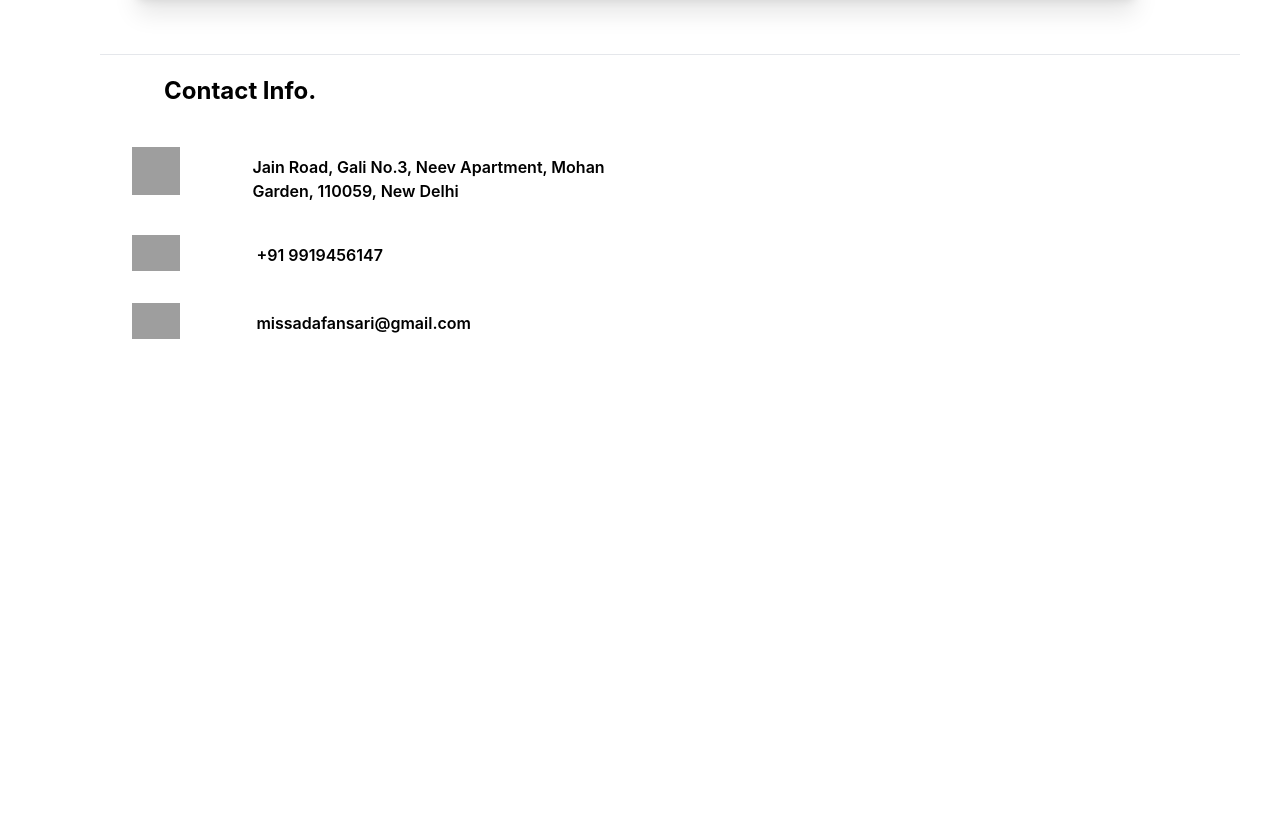
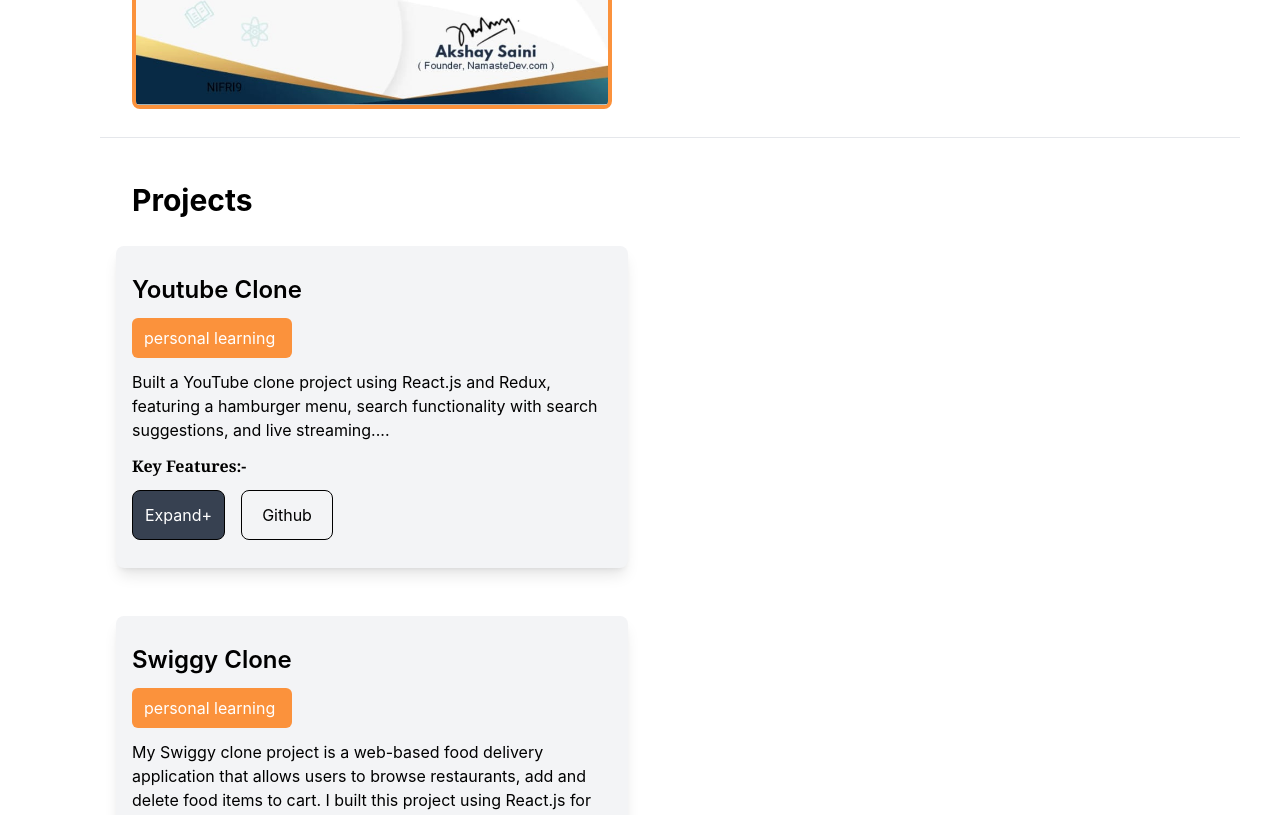
Before and after one commit to sadaf-991/my-portfolio, a React (Create React App) app: page / in a window 1280 px wide. Shown: the part 2565-3380 px from the top of the page. Before the commit the page ends 2936 px from the top, so only its background shows below. Built offline with nearby package versions, Linux system fonts and the light colour scheme; grey boxes are pictures that could not be loaded.

Commit message:
added projects

```diff
--- a/src/Components/Biography.js
+++ b/src/Components/Biography.js
@@ -144,7 +144,7 @@ Creating custom reusable components using CSS-in-JS and styled-components for sc
 
 </div>
 </div>
- <hr className='ml-[2rem]'/>
+
  </div>
  </div>
   );
--- a/src/Components/Home.js
+++ b/src/Components/Home.js
@@ -1,8 +1,5 @@
 import React from 'react'
 import myImage from '../my-image/myImage.jpeg'
-import Resume from './Resume'
-
-
 
 
 
@@ -25,11 +22,9 @@ const Home = () => {
       <p className=''>UI/UX Designer</p>
       </div>
       <div className='md:py-0'>
-      <p className='md:w-2/3 w-3/3 font-normal md:font-semibold'
+      <p className='md:w-2/3 w-full font-normal md:font-semibold'
       >I am passionate React.js developer building dynamic, user-centric web applications. My expertise lies in crafting responsive UIs, managing state efficiently using React Hooks and Redux, and implementing RESTful APIs to deliver seamless user experiences. I thrive in collaborative environments and continuously seek to enhance my skills to develop innovative solutions.
        </p>
-
-
 
        </div>
        </div>
--- a/src/Components/MyWork.js
+++ b/src/Components/MyWork.js
@@ -1,11 +1,93 @@
-import React from 'react'
+import React, { useState } from 'react'
+import certificate from '../my-image/certificate.jpeg'
+import  projectDetails  from '../utils/projectsData';
 
 const MyWork = () => {
+
+
+  const [expandedCards, setExpandedCards] = useState({});
+
+  const handleExpand = (cardId) => {
+    setExpandedCards((prev) => ({
+      ...prev,
+      [cardId]: !prev[cardId], // Toggle the specific card's expand state
+    }));
+  };
+
+
   return (
     <div>
+      <hr className='ml-[3rem] mx-5 my-5 md:ml-[5rem]'/>
 
+     <div className='my-5'>
+     <h1 className='md:ml-[7rem] ml-[5rem] font-bold md:font-bold text-3xl py-4'>Certification</h1>
+        <img alt="certificate"
+       className='ml-[5rem] md:ml-[7rem] mt-3 rounded-lg border border-x-4 border-y-4 border-orange-400 md:w-[30rem]'
+       src={certificate} />
+     </div>
+
+     <hr className='ml-[3rem] mx-5 my-7 md:ml-[5rem]'/>
+     <h1 className='md:ml-[7rem] ml-[5rem] font-semibold md:font-bold text-3xl py-4'>Projects</h1>
+     <div className='flex flex-wrap justify-between gap-6 mx-auto max-w-screen-xl'>
+     {projectDetails.map((project) => {
+
+      const isExpanded = expandedCards[project.id] || false; // Check if the card is expanded
+
+      return (
+
+       <div key={project.id} className='group md:ml-[6rem] md:mr-5 md:w-[32rem] w-auto  ml-[4rem] my-3 md:shadow-lg hover:border md:hover:border-black md:hover:bg-orange-300 hover:bg-gray-100 hover:rounded-lg hover:shadow-xl md:bg-gray-100 md:rounded-lg py-4 px-4'>
+        <h1 className='font-semibold text-2xl my-3'>{project.title}</h1>
+        <p className='group-hover:bg-black group-hover:text-orange-400 my-3 mt-3 md:mr-[20rem] mr-[22rem] py-2 px-3 rounded-md bg-orange-400 text-white'>{project.purpose}</p>
+        <p>
+          {isExpanded
+          ? project.overview
+          : `${project.overview.substring(0, 200)}...`}
+          </p>
+
+          <h6 className='font-bold w-full font-serif mt-3'
+          >Key Features:-</h6>
+
+          {isExpanded && (
+            <>
+
+          <h6 className='font-semibold text-gray-500 font-serif mt-3 '>
+          {project.keyFeature}</h6>{project.description}
+
+          <h6 className='font-semibold font-serif text-gray-500 mt-3'>
+          {project.secondkeyFeature}</h6>{project.secondDescription}
+          <h6 className='font-semibold font-serif text-gray-500 mt-3'>
+          {project.thirdkeyFeature}</h6>{project.thirdDescription}
+          <h6 className='font-bold font-serif mt-3 w-full'>
+          Technical Details: </h6>
+          <h6 className='font-medium text-gray-500 mt-3'>
+          {project.technicalDetails1}</h6>
+          <h6 className='font-medium text-gray-500 mt-3'>
+          {project.technicalDetails2}</h6>{project.tech_des}
+        </>
+        )}
+           <div className='flex'>
+           <button  onClick={() => handleExpand(project.id)}
+          className='bg-gray-700 px-3 py-3 text-white my-3 hover:bg-none rounded-lg border border-black'
+          >{isExpanded ? "Collapse-" : "Expand+"}</button>
+
+
+          <a href='https://github.com/dashboard'>
+          <button className='px-5 py-3 mx-4 text-black my-3 hover:bg-gray-500 rounded-lg border border-black'
+          >Github</button> </a>
+          </div>
+          </div>
+
+      );
+
+})}
+
+</div>
+
+
+
+      <hr className='ml-[3rem] mx-5 md:ml-[5rem] mt-8'/>
       <h1 className='md:ml-[7rem] ml-[5rem] font-semibold md:font-bold text-3xl py-4'>Experience.</h1>
-      <div className='m mb-14 md:flex my-6 mx-[3rem] md:ml-[7rem] md:w-[63rem] w-[17rem] h-auto md:h-[15rem] bg-gray-100 rounded-lg shadow-xl'>
+      <div className=' mb-14 md:flex my-6 mx-[3rem] md:ml-[7rem] md:w-[63rem] w-[17rem] h-auto md:h-[15rem] bg-gray-100 rounded-lg shadow-xl'>
 
         <div className='md:items-left'>
           <p className='md:my-5 mt-3 pt-4 mx-4 font-serif'>Intern At DoToq Dgtal</p>
@@ -22,7 +104,8 @@ Optimized application performance by identifying and resolving performance bottl
       </div>
         <hr className='ml-[3rem] mx-5 md:ml-[5rem]'/>
     </div>
+
   )
 }
 
-export default MyWork
+export default MyWork;
--- /dev/null
+++ b/src/utils/projectsData.js
@@ -0,0 +1,99 @@
+const projectDetails = [
+    {
+        id: 1,
+        title: "Youtube Clone",
+        purpose: "personal learning",
+        overview: "Built a YouTube clone project using React.js and Redux, featuring a hamburger menu, search functionality with search suggestions, and live streaming.",
+        keyFeature: "Hamburger Menu: ",
+        description: "Implemented a responsive hamburger menu using React.js and tailwindcss, providing easy navigation for users.",
+        secondkeyFeature: "Search Functionality:",
+        secondDescription: "Developed a search feature with autocomplete suggestions, allowing users to quickly find their favorite videos or channels.",
+        thirdkeyFeature: "Live Streaming: ",
+        thirdDescription: "Integrated live streaming capabilities, enabling users to view real-time video updates.",
+        technicalDetails1: "React.js: ",
+        technicalDetails2: "Redux",
+        tech_des: "Implemented Redux to manage application state and ensure seamless data flow.",
+    },
+    {
+        id: 2,
+        title: "Swiggy Clone",
+        purpose: "personal learning",
+        overview: "My Swiggy clone project is a web-based food delivery application that allows users to browse restaurants, add and delete food items to cart. I built this project using React.js for the frontend, Redux for managing the cart functionality and tailwind css for styling.Additionally, I implemented shimmer effects while API calls are in progress, a top-rated restaurants button, and lazy loading optimization to enhance the user experience.",
+        keyFeature: "Restaurant Listings: ",
+        description: "Users can browse through a list of restaurants and view their menus.",
+        secondkeyFeature: "Food Item Addition: ",
+        secondDescription: "Users can add food items to their cart.",
+        thirdkeyFeature: "Cart Management: ",
+        thirdDescription: "Users can view and manage their cart items.",
+        fourthkeyFeature: "Shimmer Effects: ",
+        fourthkeyDescription: "Shimmer effects are displayed while API calls is in progress to improve user experience. ",
+        technicalDetails1: "React.js: ",
+        technicalDetails2: "Redux",
+        tech_des: "Implemented Redux to manage application state and ensure seamless data flow.",
+
+    },
+    {
+        id: 3,
+        title: "Tic-Tac-Toe Game",
+        purpose: "personal learning",
+        overview: "My Tic Tac Toe game project is a web-based implementation of the classic game, built using React.js. The game allows two players to play against each other, with the option to restart the game at any time.",
+        keyFeature: "Game Board: ",
+        description: "Displays the game state.",
+        secondkeyFeature: "Player Turns: ",
+        secondDescription: "Players take turns marking a square on the board with their symbol (X or O).",
+        thirdkeyFeature: "Winning Conditions: ",
+        thirdDescription: "The game checks for winning conditions after each turn and declares a winner.",
+        fourthkeyFeature: "Restart: ",
+        fourthkeyDescription: "A button to restart the game at any time.",
+        technicalDetails1: "React.js: ",
+        tech_des: "I used React.js to build the game.",
+    },
+    {
+        id: 4,
+        title: "Meme Generator ",
+        purpose: "personal learning",
+        overview: "My Meme Generator project is a web-based application that allows users to create and customize memes using React.js. The application provides a user-friendly interface to select a meme template, add text, and download the generated meme.",
+        keyFeature: " Meme Templates: ",
+        description: "A collection of pre-designed meme templates that users can select from.",
+        secondkeyFeature: "Text Input:  ",
+        secondDescription: "Users can add custom text to the selected meme template.",
+        thirdkeyFeature: "Image Generation: ",
+        thirdDescription: "The application generates a meme image with the user's text and selected template.",
+        fourthkeyFeature: "Download: ",
+        fourthkeyDescription: "Users can download the generated meme image.",
+        technicalDetails1: "React.js: ",
+        tech_des: "I used React.js to build this web application.",
+    },
+    {
+        id: 5,
+        title: "CRUD operations ",
+        purpose: "personal learning",
+        overview: "Built a CRUD operation project using React.js, demonstrating my ability to create, read, update, and delete data in a web application. The project showcases my understanding of React.js fundamentals, including components, state management, and data manipulation.",
+        keyFeature: "Create",
+        description: "Allows users to add new records or entries to a database.",
+        secondkeyFeature: "Read",
+        secondDescription: "Enables users to view or fetch existing data from the database.",
+        thirdkeyFeature: "Update",
+        thirdDescription: "Allows users to edit or update the details of existing records.",
+        fourthkeyFeature: "Delete",
+        fourthkeyDescription: "Provides functionality to delete specific records from the database.",
+    },
+    {
+        id: 6,
+        title: "Currency Converter ",
+        purpose: "personal learning",
+        overview: "My currency converter project is a web-based application that allows users to convert amounts between different currencies. The application uses JavaScript to fetch current exchange rates, perform calculations, and display the converted amounts.",
+        keyFeature: "Currency Selection: ",
+        description: "Users can select the source and target currencies from a dropdown list.",
+        secondkeyFeature: "Amount Input:",
+        secondDescription: "Users can input the amount they want to convert.",
+        thirdkeyFeature: "Exchange Rate Fetching:",
+        thirdDescription: "The application uses JavaScript to fetch current exchange rates from a reliable API.",
+        fourthkeyFeature: "Calculation & Result Display: ",
+        fourthkeyDescription: "The application performs the conversion calculation using the fetched exchange rates. and the converted amount is displayed to the user.",
+        technicalDetails1: "JavaScript, HTML and CSS ",
+
+    },
+];
+
+export default projectDetails;
```
Also changed, not shown: src/logo.svg (deleted), src/my-image/certificate.jpeg (added).
